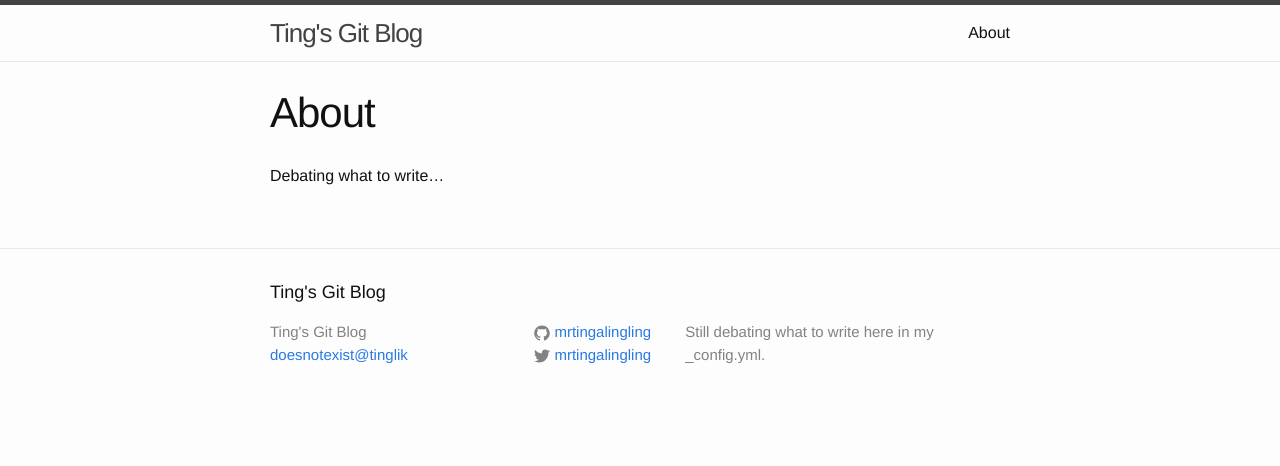
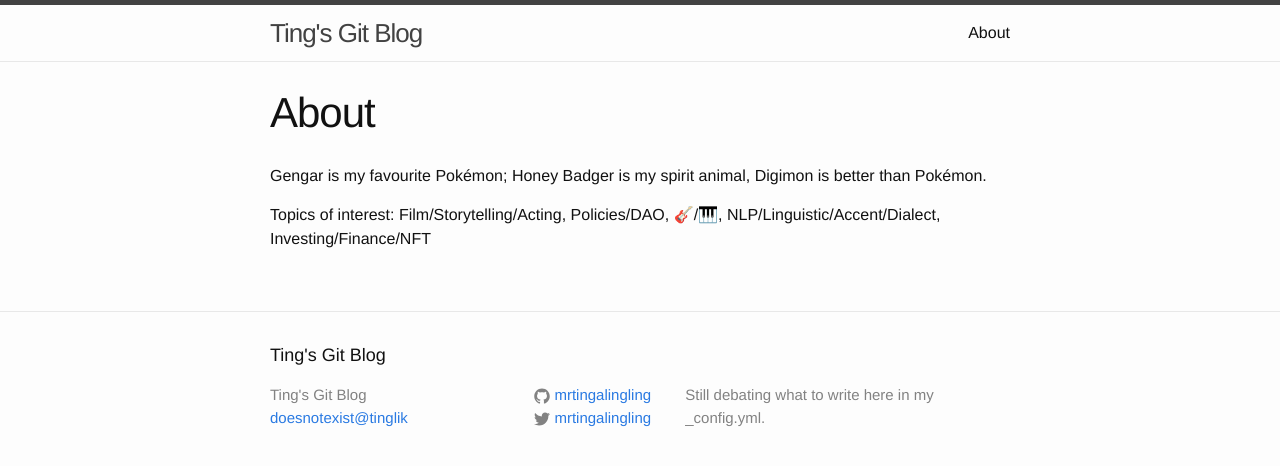
Before and after one commit to mrtingalingling/mrtingalingling.github.io, a Jekyll site: the page built from about.md, in a window 1280 px wide. Shown: the top 466 px of the page. Built offline with Jekyll 4.4.1, drawn with Linux system fonts in a browser that asks for light colours.

Commit message:
Update about.md

```diff
--- a/about.md
+++ b/about.md
@@ -4,4 +4,6 @@ title: About
 permalink: /about/
 ---
 
-Debating what to write...
+Gengar is my favourite Pokémon; Honey Badger is my spirit animal, Digimon is better than Pokémon.
+
+Topics of interest: Film/Storytelling/Acting, Policies/DAO, 🎸/🎹, NLP/Linguistic/Accent/Dialect, Investing/Finance/NFT
```
